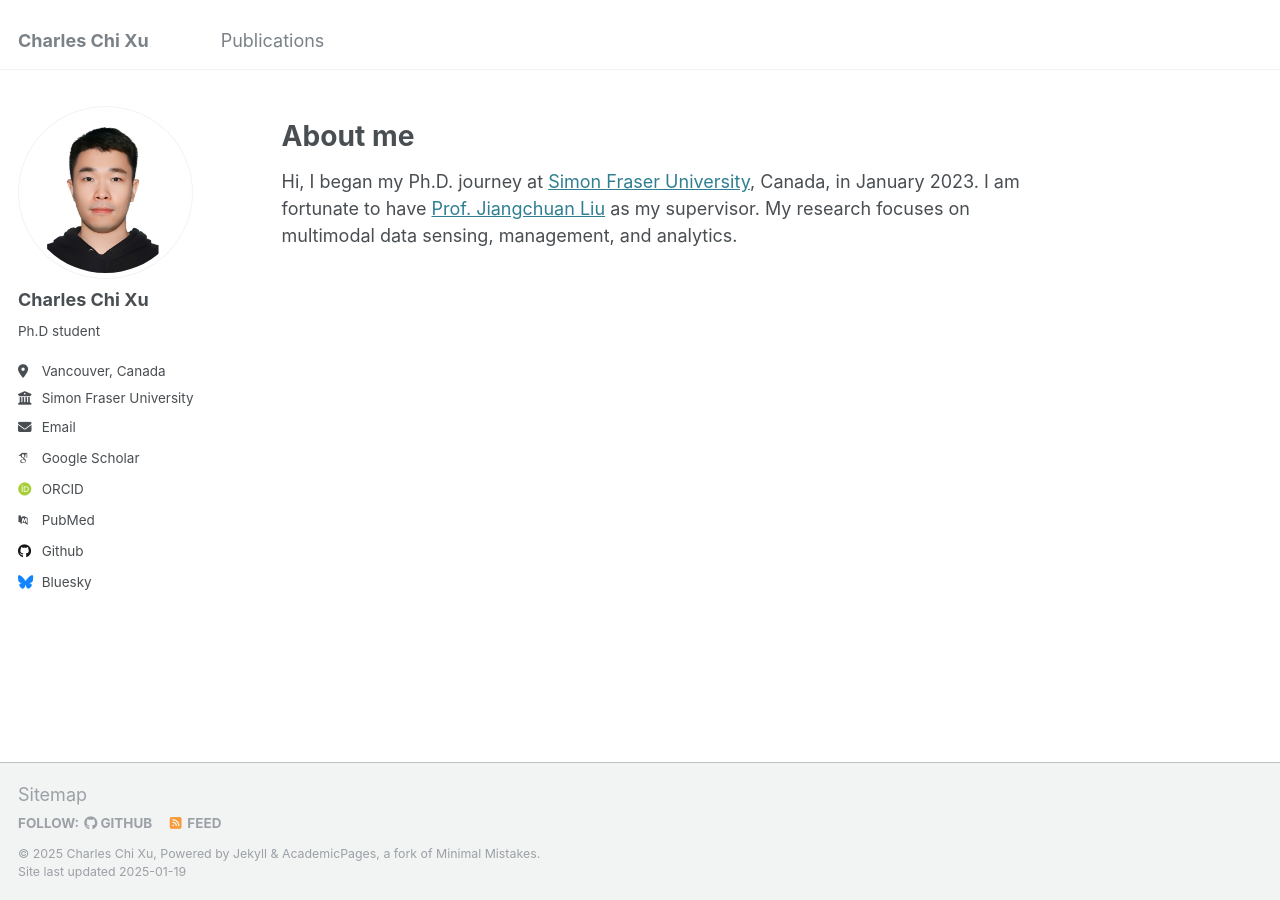
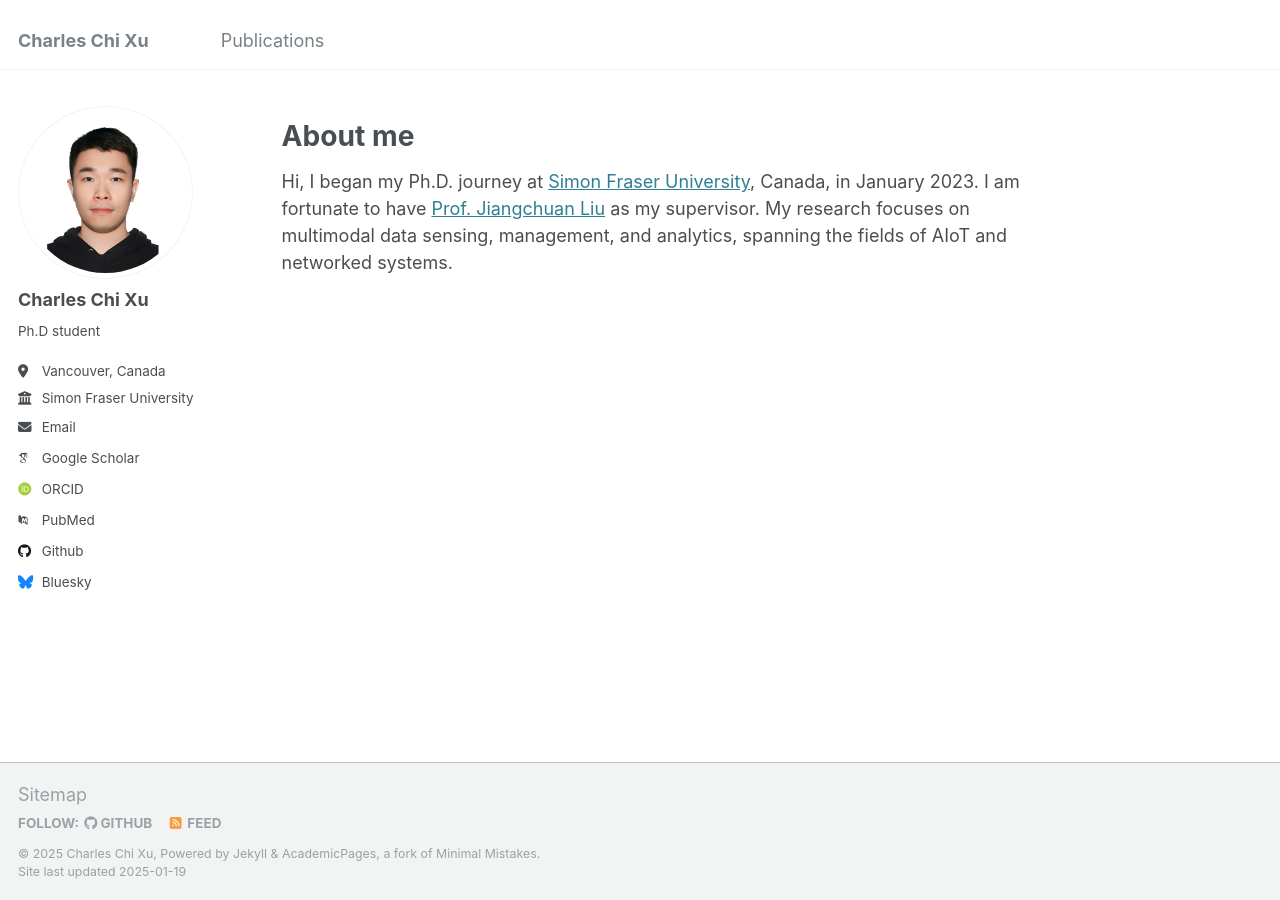
Before and after one commit to CharlesXuuu/CharlesXuuu.github.io, a Jekyll site: the page built from _pages/about.md, in a window 1280 px wide. Built offline with Jekyll 4.4.1, drawn with Linux system fonts in a browser that asks for light colours; some web fonts are replaced.

Commit message:
Update about.md

```diff
--- a/_pages/about.md
+++ b/_pages/about.md
@@ -10,7 +10,7 @@ redirect_from:
 <!-- This is the front page of a website that is powered by the [Academic Pages template](https://github.com/academicpages/academicpages.github.io) and hosted on GitHub pages. [GitHub pages](https://pages.github.com) is a free service in which websites are built and hosted from code and data stored in a GitHub repository, automatically updating when a new commit is made to the repository. This template was forked from the [Minimal Mistakes Jekyll Theme](https://mmistakes.github.io/minimal-mistakes/) created by Michael Rose, and then extended to support the kinds of content that academics have: publications, talks, teaching, a portfolio, blog posts, and a dynamically-generated CV. You can fork [this template](https://github.com/academicpages/academicpages.github.io) right now, modify the configuration and markdown files, add your own PDFs and other content, and have your own site for free, with no ads! -->
 
 # About me
-Hi, I began my Ph.D. journey at [Simon Fraser University](https://www.sfu.ca/), Canada, in January 2023. I am fortunate to have [Prof. Jiangchuan Liu](https://www.sfu.ca/~jcliu/) as my supervisor. My research focuses on multimodal data sensing, management, and analytics.
+Hi, I began my Ph.D. journey at [Simon Fraser University](https://www.sfu.ca/), Canada, in January 2023. I am fortunate to have [Prof. Jiangchuan Liu](https://www.sfu.ca/~jcliu/) as my supervisor. My research focuses on multimodal data sensing, management, and analytics, spanning the fields of AIoT and networked systems.
 
 
 <!--
```
